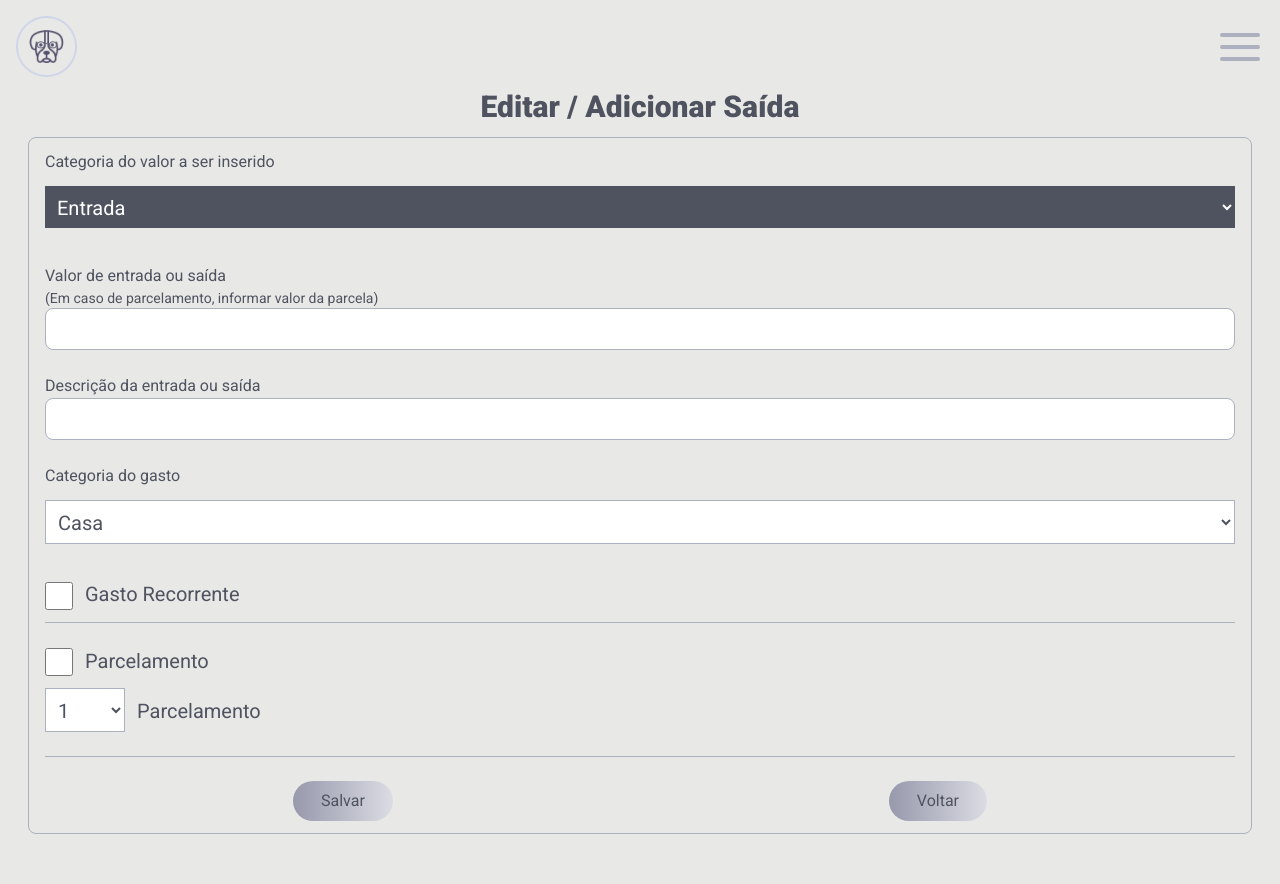
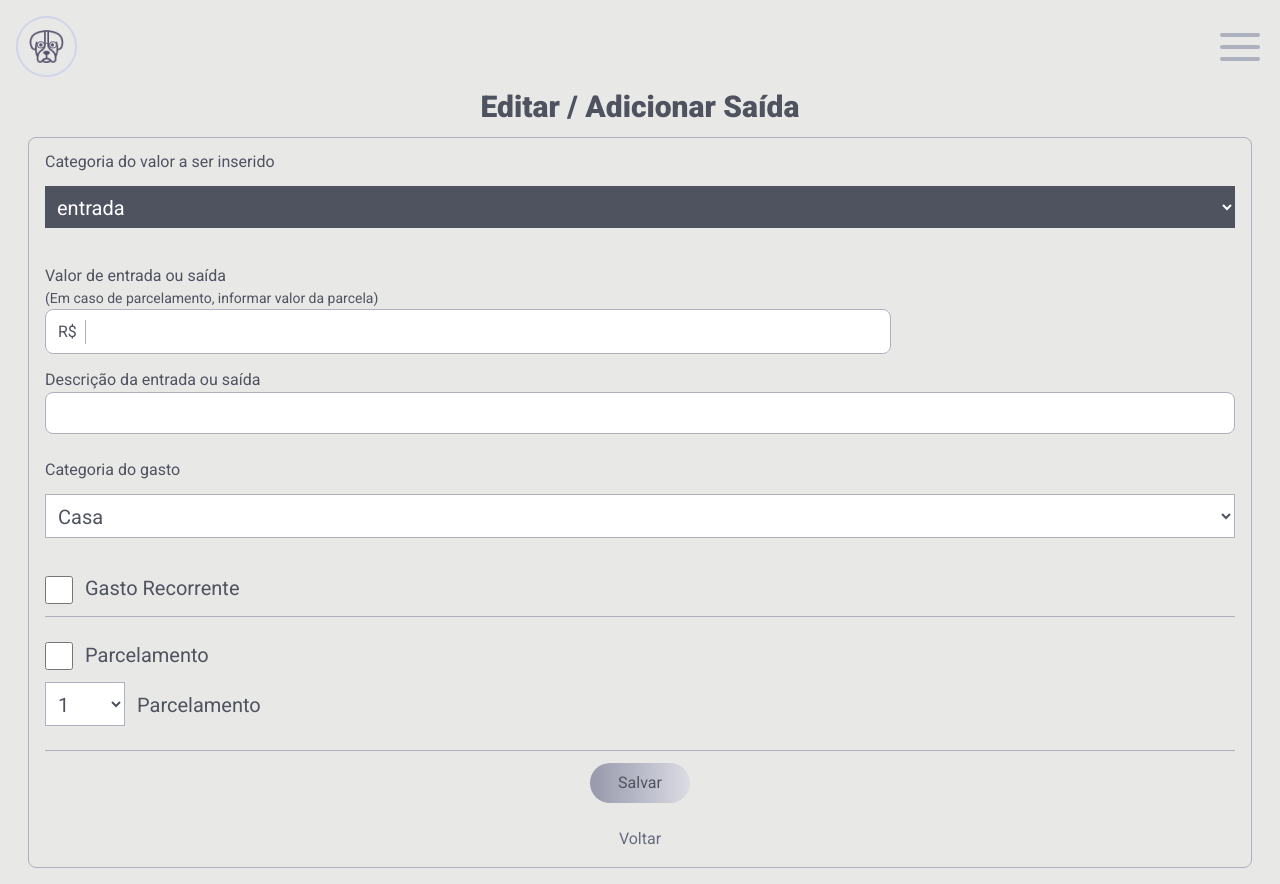
Before and after one commit to LanaGomes/buddy2, a React (Vite) app: page /addsaida in a window 1280 px wide. Before the commit the page ends 850 px from the top, so only its background shows below. Built offline with nearby package versions, Linux system fonts and the light colour scheme.

Commit message:
enviando informações para o firestore

```diff
--- a/src/pages/AddSaida.jsx
+++ b/src/pages/AddSaida.jsx
@@ -1,8 +1,22 @@
 import Tituloh2 from "../components/Tituloh2";
 import { BorderBasic } from "../components/Borders";
 import { GradientButton } from "../components/Buttons";
+import { Link, useNavigate } from "react-router-dom";
+import { useEffect, useState } from "react";
+import { getFirestore, collection, addDoc } from "firebase/firestore";
 
 function AddSaida() {
+  const [tipo, setTipo] = useState("");
+  const [valor, setValor] = useState("");
+  const [descrição, setdescrição] = useState("");
+  const [categoria, setCategoria] = useState("");
+  const [gastoRecorrente, setGastoRecorrente] = useState(false);
+  const [parcelamento, setParcelamento] = useState(false);
+  const [parcelas, setParcelas] = useState(1);
+
+  const navigate = useNavigate();
+  const db = getFirestore();
+
   const generateParcelas = () => {
     const options = [];
     for (let i = 1; i <= 100; i++) {
@@ -15,6 +29,34 @@ function AddSaida() {
     return options;
   };
 
+  const addSaidaToFirestore = async (e) => {
+    e.preventDefault();
+
+    try {
+      await addDoc(collection(db, "saída"), {
+        tipo,
+        valor,
+        descrição,
+        categoria,
+        gastoRecorrente,
+        parcelamento,
+        parcelas,
+        timestamp: new Date(),
+      });
+      alert("Saída adicionada com sucesso!");
+      {
+        /*fazer componente de alerta*/
+      }
+      navigate(-1);
+    } catch (error) {
+      console.error("Erro ao adicionar saída: ", error);
+      alert("Erro ao adicionar saída.");
+      {
+        /*fazer componente de alerta*/
+      }
+    }
+  };
+
   return (
     <div>
       <header className="tw:my-3">
@@ -22,7 +64,10 @@ function AddSaida() {
       </header>
       <main className="tw:mx-3 ">
         <BorderBasic>
-          <form className="tw:px-4 tw:py-3  tw:text-left">
+          <form
+            className="tw:px-4 tw:py-3  tw:text-left"
+            onSubmit={addSaidaToFirestore}
+          >
             <div>
               <label className="tw:text-darkest-blue" htmlFor="tipoInput">
                 Categoria do valor a ser inserido
@@ -33,12 +78,14 @@ function AddSaida() {
                   name="tipoInput"
                   autoComplete="tipoInput-name"
                   className="tw:my-3 tw:bg-darkest-blue tw:text-white tw:p-2 tw:text-xl tw:w-full"
+                  value={tipo}
+                  onChange={(e) => setTipo(e.target.value)}
                 >
                   <option className="tw:bg-white tw:text-darkest-blue">
-                    Entrada
+                    entrada
                   </option>
                   <option className="tw:bg-white tw:text-darkest-blue">
-                    Saída
+                    saída
                   </option>
                 </select>
               </div>
@@ -49,16 +96,21 @@ function AddSaida() {
                     (Em caso de parcelamento, informar valor da parcela)
                   </p>
                 </label>
-                <input
-                  className="tw:w-full tw:border-lightest-blue tw:border tw:rounded-lg tw:bg-white tw:text-darkest-blue tw:p-2"
-                  type="text"
-                  id="valorInput"
-                />
+                <span className="tw:w-full tw:border-lightest-blue tw:border tw:rounded-lg tw:bg-white tw:text-darkest-blue tw:p-3">
+                  R$
+                  <input
+                    className="tw:w-2/3 tw:mt-3 tw:ml-2 tw:border-l  tw:border-lightest-blue"
+                    type="number"
+                    id="valorInput"
+                    value={valor}
+                    onChange={(e) => setValor(e.target.value)}
+                  />
+                </span>
               </div>
               <div className="tw:mt-6">
                 <label
                   className="tw:text-darkest-blue"
-                  htmlFor="descricaoInput"
+                  htmlFor="descriçãoInput"
                 >
                   Descrição da entrada ou saída
                 </label>
@@ -66,6 +118,8 @@ function AddSaida() {
                   className="tw:w-full tw:border-lightest-blue tw:border tw:rounded-lg tw:bg-white tw:text-darkest-blue tw:p-2"
                   type="text"
                   id="descricaoInput"
+                  value={descrição}
+                  onChange={(e) => setdescrição(e.target.value)}
                 />
               </div>
             </div>
@@ -78,6 +132,8 @@ function AddSaida() {
                 name="categoriaSaida"
                 autoComplete="categoriaSaida-name"
                 className="tw:my-3 tw:bg-white tw:text-darkest-blue tw:border tw:border-lightest-blue tw:p-2 tw:text-xl tw:w-full"
+                value={categoria}
+                onChange={(e) => setCategoria(e.target.value)}
               >
                 <option className="tw:bg-white tw:text-darkest-blue">
                   Casa
@@ -98,6 +154,8 @@ function AddSaida() {
                   type="checkbox"
                   id="gastoRecorrente"
                   name="gastoRecorrente"
+                  checked={gastoRecorrente}
+                  onChange={(e) => setGastoRecorrente(e.target.checked)}
                 />
                 <label className="tw:ml-3" htmlFor="gastoRecorrente">
                   Gasto Recorrente
@@ -109,6 +167,8 @@ function AddSaida() {
                   type="checkbox"
                   id="parcelamento"
                   name="parcelamento"
+                  checked={parcelamento}
+                  onChange={(e) => setParcelamento(e.target.checked)}
                 />
                 <label className="tw:ml-3" htmlFor="parcelamento">
                   Parcelamento
@@ -119,6 +179,8 @@ function AddSaida() {
                     name="parcelas"
                     autoComplete="parcelas-name"
                     className="tw:my-3 tw:bg-white tw:text-darkest-blue tw:border tw:border-lightest-blue tw:p-2 tw:text-xl tw:w-20"
+                    value={parcelas}
+                    onChange={(e) => setParcelas(Number(e.target.value))}
                   >
                     {generateParcelas()}
                   </select>
@@ -127,16 +189,20 @@ function AddSaida() {
                   </label>
                 </div>
               </div>
-              <div className="tw:mt-6 tw:flex tw:justify-around">
-                <GradientButton className="tw:py-2 tw:px-7 ">
-                  Salvar
-                </GradientButton>
-                <GradientButton className="tw:py-2 tw:px-7 ">
-                  Voltar
-                </GradientButton>
-              </div>
+            </div>
+            <div className="tw:flex tw:justify-center">
+              {" "}
+              <GradientButton className="tw:py-2 tw:px-7 tw:mt-3  ">
+                Salvar
+              </GradientButton>
             </div>
           </form>
+          <div className="tw:flex tw:justify-center tw:mt-3 tw:mb-4">
+            <Link to={"/"} className="tw:text-dark-blue ">
+              {/*fazer o retorno a pagina anterior funcionar - pag recarrega e perde-se o historico*/}
+              Voltar
+            </Link>
+          </div>
         </BorderBasic>
       </main>
     </div>
```
